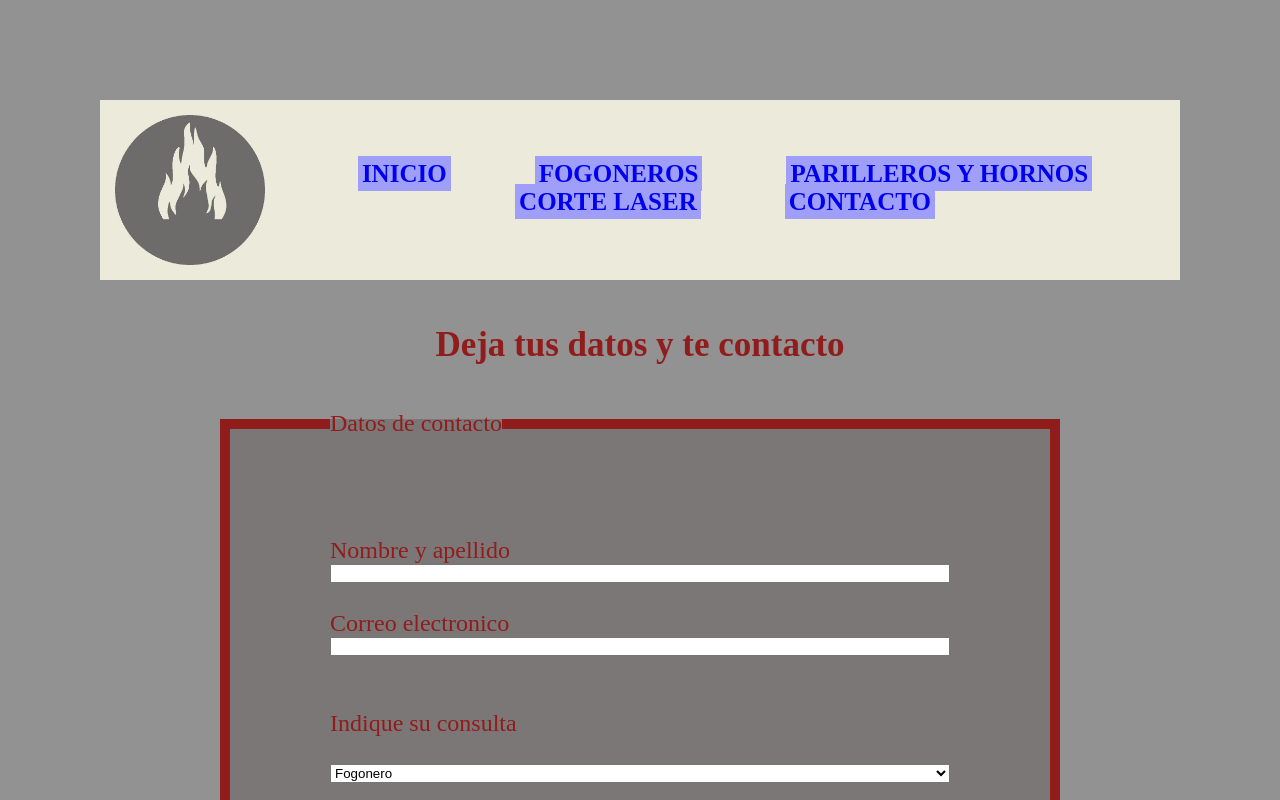
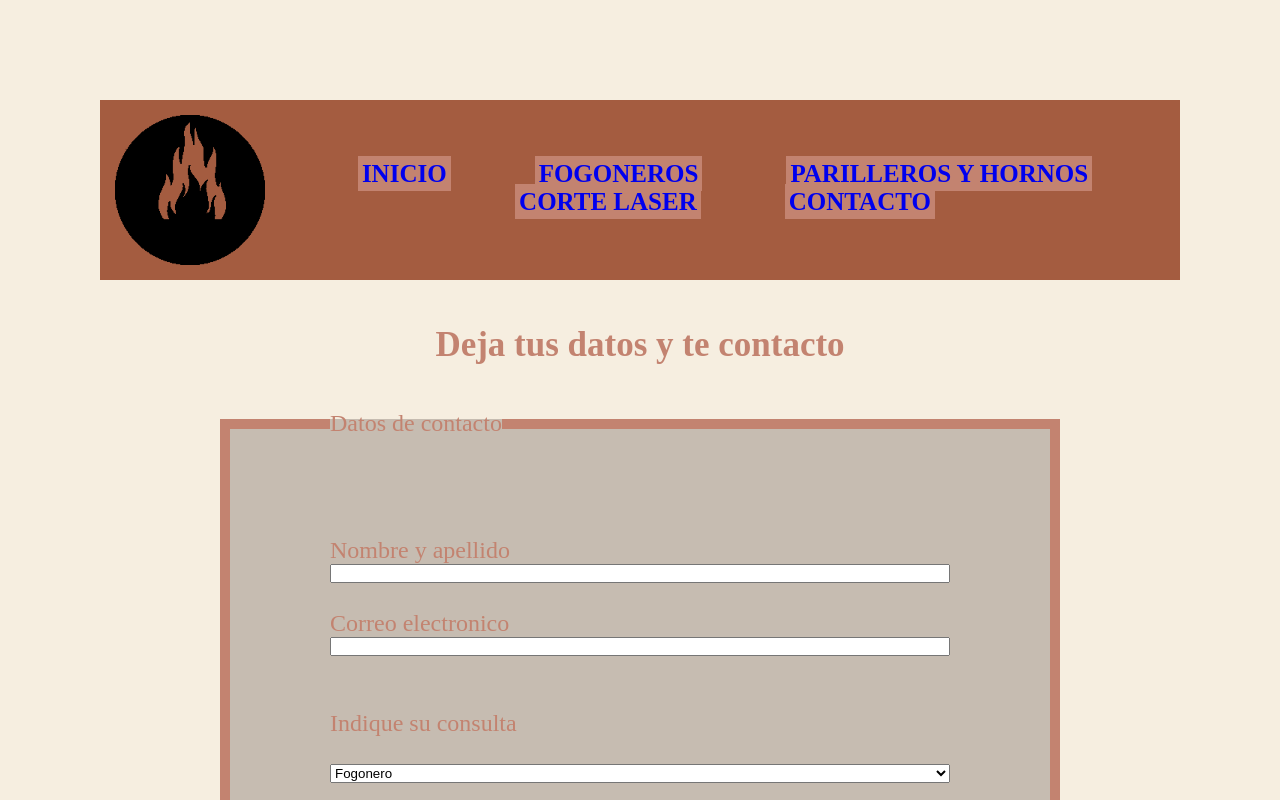
Before and after one commit to JorgeRodrigoSJ/lasersanjuan.github.io, a plain HTML site: page pages/contacto.html in a window 1280 px wide. Shown: the top 800 px of the page. Drawn offline with Linux system fonts and the light colour scheme; a web font is replaced by a local one.

Commit message:
cambio de colores

```diff
--- a/pages/contacto.html
+++ b/pages/contacto.html
@@ -11,7 +11,7 @@
 
 <body>
     <header class="header-nav">
-        <img class="imagen-principal" src="../img/logobarra.png">
+        <img class="logo-header" src="../img/logo200x200px.png">
         <nav class="menu-nav">
             <!--LISTA DESORDENADA-->
             <UL>
--- a/styles/styles.css
+++ b/styles/styles.css
@@ -8,7 +8,7 @@
 
 /*HEAD*/
 header {
-    background-color: rgb(208, 204, 174);
+    background-color: #A45C40;
     text-align: center;
     /* este mueve la imagen */
     position: sticky;
@@ -27,7 +27,7 @@ header {
 
 /* body */
 body {
-    background-color: rgba(44, 42, 42, 0.511);
+    background-color: #F6EEE0;
     font-family: 'Kenia';
     margin: 100px;
 }
@@ -50,7 +50,7 @@ h1 {
 .menu-nav ul a {
     font-size: 25px;
     list-style-type: none;
-    background-color: rgb(159, 159, 250);
+    background-color: #C38370;
     text-decoration: none;
     padding: 4px;
     margin: 40px;
@@ -127,12 +127,12 @@ footer ul li {
 }
 
 .header-nav {
-    background-color: #eceadb;
+    background-color:#A45C40;
     display: flex;
     align-items: center;
     justify-content: center;
 }
-.imagen-principal {
+.logo-header {
     height: 150px;
     margin: 10px;
     /*esto es para hacer transiciones*/
@@ -140,7 +140,7 @@ footer ul li {
     transition-duration: 4s;
 }
      /*esto es para hacer transiciones*/
-.imagen-principal:hover{
+.logo-header:hover{
     width: 160px;
 }
 .imagen-index {
@@ -214,7 +214,7 @@ footer ul li {
 /*CONTACTOS*/
 .contactos {
     margin: 20px;
-    color: rgb(144, 28, 28);
+    color: #C38370;
     display: flex;
     flex-direction: column;
 }
```
Also changed, not shown: index.html (+1 -2 lines), pages/cortelaser.html (+1 -1 lines), pages/fogoneros.html (+1 -1 lines), pages/parrilleros y hornos.html (+1 -1 lines), img/logo200x200px.png (added).
